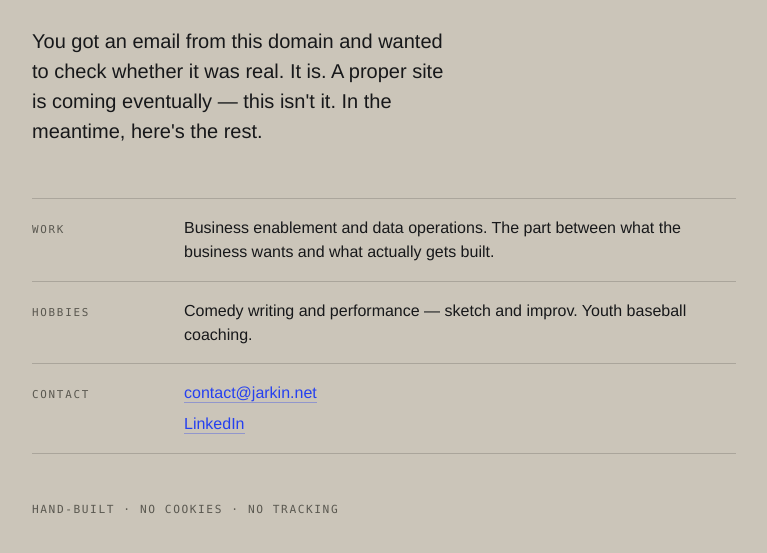
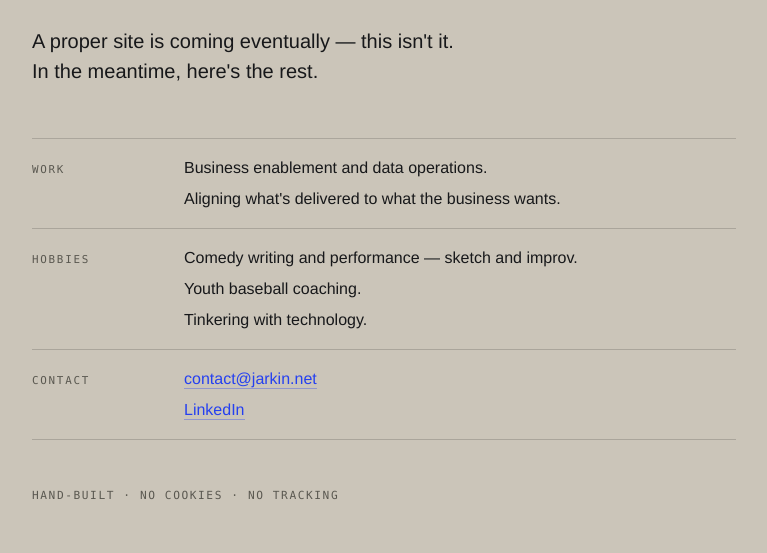
Before and after one commit to jarkin45/jarkin.net, a plain HTML site: page index.html in a window 1280 px wide. Shown: the part 305-858 px from the top of the page, without its empty margins (256-1023 px from the left). Drawn offline with Linux system fonts and the light colour scheme.

Commit message:
Drop email joke, restructure Work and Hobbies copy
Remove the "you got an email from this domain" framing from the intro
and the matching og:description. Break Work and Hobbies descriptions
onto separate lines, reword Work, and add tinkering to Hobbies.

Co-Authored-By: Claude Opus 5 <noreply@anthropic.com>

```diff
--- a/index.html
+++ b/index.html
@@ -8,7 +8,7 @@
 <meta name="color-scheme" content="light">
 
 <meta property="og:title" content="Josh / JD Arkin — jarkin.net">
-<meta property="og:description" content="Yes, the email was really from me.">
+<meta property="og:description" content="jarkinternet">
 <meta property="og:type" content="website">
 <meta property="og:url" content="https://jarkin.net">
 
@@ -101,6 +101,9 @@
 
   .val{ font-size:1rem; word-break:break-word; }
 
+  .val .line{ display:block; }
+  .val .line + .line{ margin-top:.45rem; }
+
   .val ul{
     list-style:none;
     margin:0;
@@ -162,8 +165,7 @@
     <h1 class="stagger" style="animation-delay:.12s">Josh <span class="slash">/</span> JD<br>Arkin</h1>
 
     <p class="intro stagger" style="animation-delay:.22s">
-      You got an email from this domain and wanted to check whether it was real.
-      It is. A proper site is coming eventually — this isn't it. In the meantime,
+      A proper site is coming eventually — this isn't it. In the meantime,
       here's the rest.
     </p>
 
@@ -171,12 +173,19 @@
 
       <div class="row stagger" style="animation-delay:.34s">
         <span class="key">Work</span>
-        <span class="val">Business enablement and data operations. The part between what the business wants and what actually gets built.</span>
+        <span class="val">
+          <span class="line">Business enablement and data operations.</span>
+          <span class="line">Aligning what's delivered to what the business wants.</span>
+        </span>
       </div>
 
       <div class="row stagger" style="animation-delay:.40s">
         <span class="key">Hobbies</span>
-        <span class="val">Comedy writing and performance — sketch and improv. Youth baseball coaching.</span>
+        <span class="val">
+          <span class="line">Comedy writing and performance — sketch and improv.</span>
+          <span class="line">Youth baseball coaching.</span>
+          <span class="line">Tinkering with technology.</span>
+        </span>
       </div>
 
       <div class="row stagger" style="animation-delay:.46s">
```
